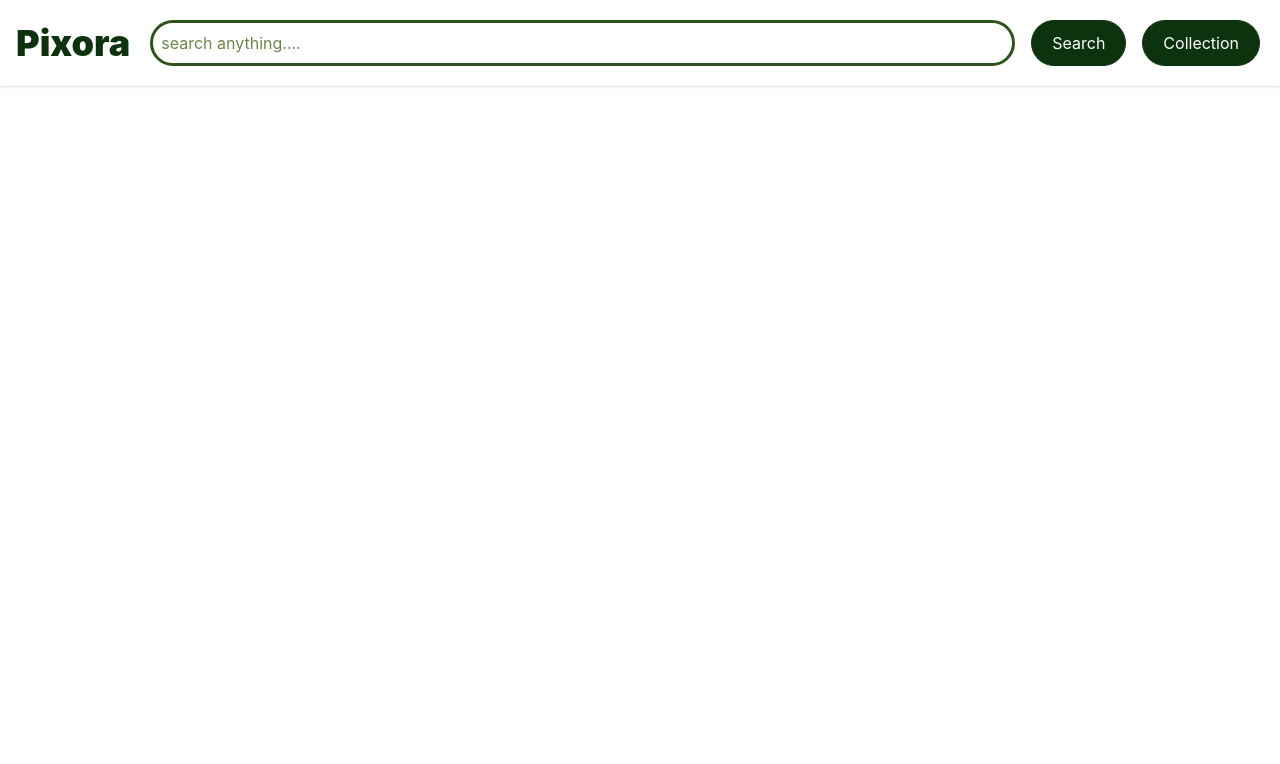
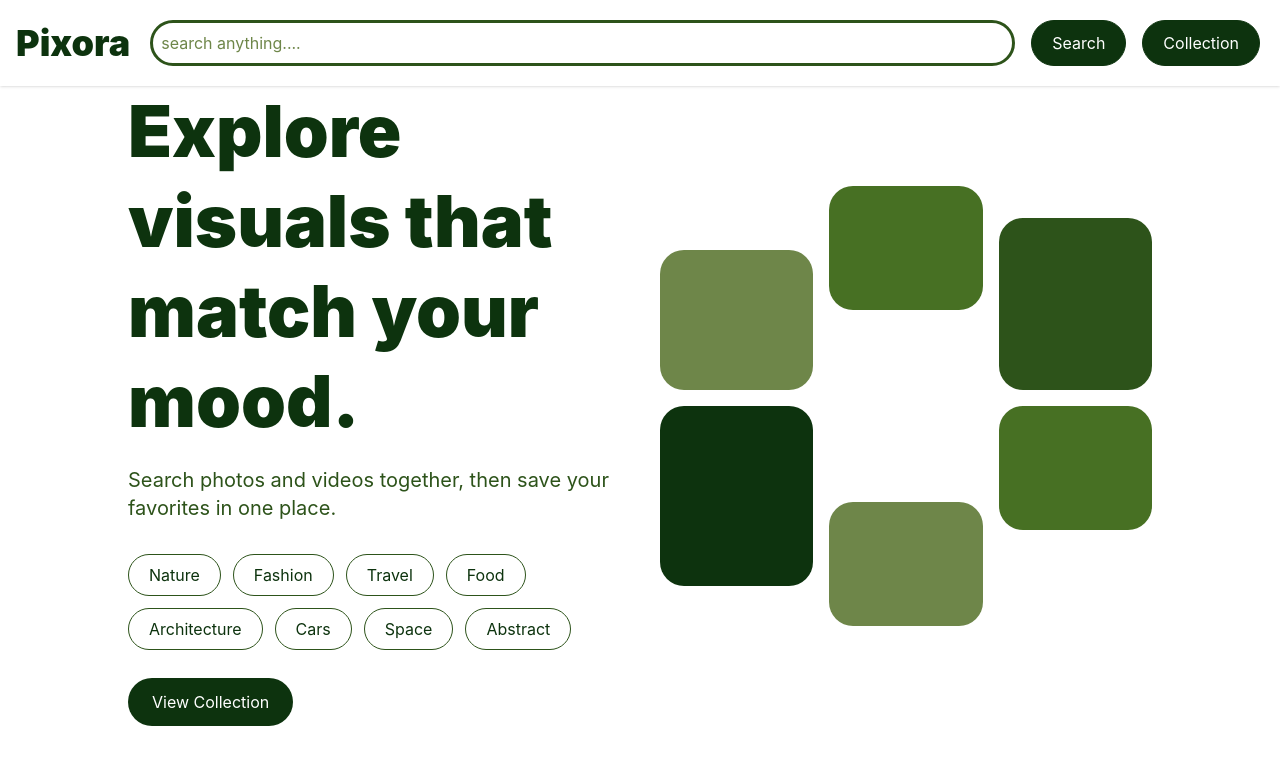
Before and after one commit to Bhavya22119/Pixora, a React (Vite) app: page / in a window 1280 px wide. Shown: the top 764 px of the page. Built offline with nearby package versions, Linux system fonts and the light colour scheme; no server answers.

Commit message:
Add home page empty state

```diff
--- a/src/pages/HomePage.jsx
+++ b/src/pages/HomePage.jsx
@@ -1,17 +1,63 @@
 import React from 'react'
 import Tabs from '../components/Tabs'
 import ResultGrid from '../components/ResultGrid'
-import { useSelector } from 'react-redux'
+import { useDispatch, useSelector } from 'react-redux'
+import { setQuery } from '../redux/features/searchSlice'
+import { Link } from 'react-router-dom'
 
 const HomePage = () => {
 
         const { query } = useSelector((store) => store.search)
+        const dispatch = useDispatch()
+        const searches = ['Nature', 'Fashion', 'Travel', 'Food', 'Architecture', 'Cars', 'Space', 'Abstract']
 
 
   return (
     <div>
       {query != '' ? <div> <Tabs />
-      <ResultGrid /> </div> : ''}
+      <ResultGrid /> </div> :
+      <div className='min-h-[75vh] flex items-center justify-center px-5'>
+        <div className='max-w-5xl w-full grid md:grid-cols-2 gap-10 items-center'>
+          <div>
+            <h1 className='text-5xl md:text-7xl font-black text-[#0D330E] leading-tight'>
+              Explore visuals that match your mood.
+            </h1>
+
+            <p className='text-[#2D531A] text-xl mt-5'>
+              Search photos and videos together, then save your favorites in one place.
+            </p>
+
+            <div className='flex flex-wrap gap-3 mt-8'>
+              {searches.map((item, idx) => {
+                return (
+                  <button
+                    key={idx}
+                    onClick={() => {
+                      dispatch(setQuery(item))
+                    }}
+                    className='bg-white border border-[#2D531A] text-[#0D330E] rounded-4xl px-5 py-2 active:scale-95 cursor-pointer hover:bg-[#0D330E] hover:text-white transition'
+                  >
+                    {item}
+                  </button>
+                )
+              })}
+            </div>
+
+            <Link to='/collection' className='inline-flex mt-7 bg-[#0D330E] active:scale-95 text-white rounded-4xl px-6 py-3'>
+              View Collection
+            </Link>
+          </div>
+
+          <div className='grid grid-cols-3 gap-4 h-[440px]'>
+            <div className='rounded-3xl bg-[#6E8649] mt-16'></div>
+            <div className='rounded-3xl bg-[#477023] mb-20'></div>
+            <div className='rounded-3xl bg-[#2D531A] mt-8'></div>
+            <div className='rounded-3xl bg-[#0D330E] mb-10'></div>
+            <div className='rounded-3xl bg-[#6E8649] mt-24'></div>
+            <div className='rounded-3xl bg-[#477023] mb-24'></div>
+          </div>
+        </div>
+      </div>}
 
     </div>
   )
```
